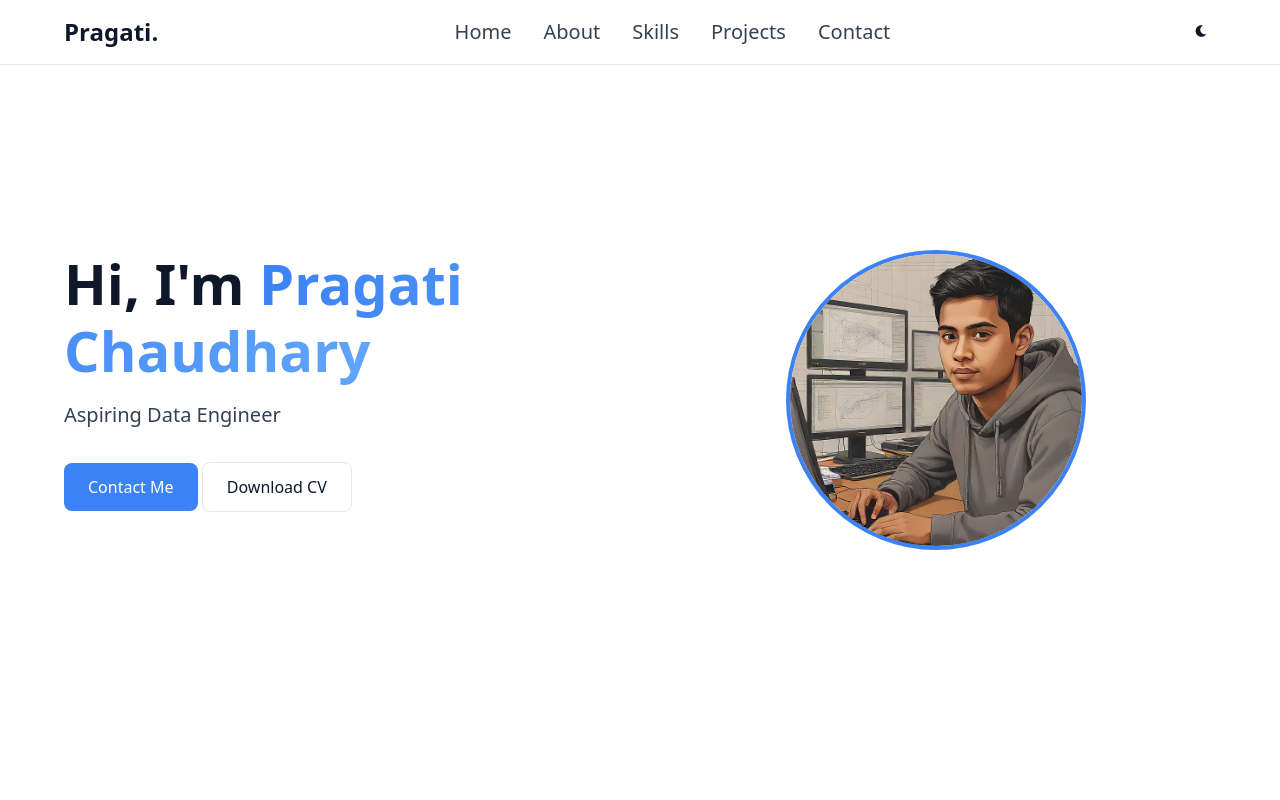
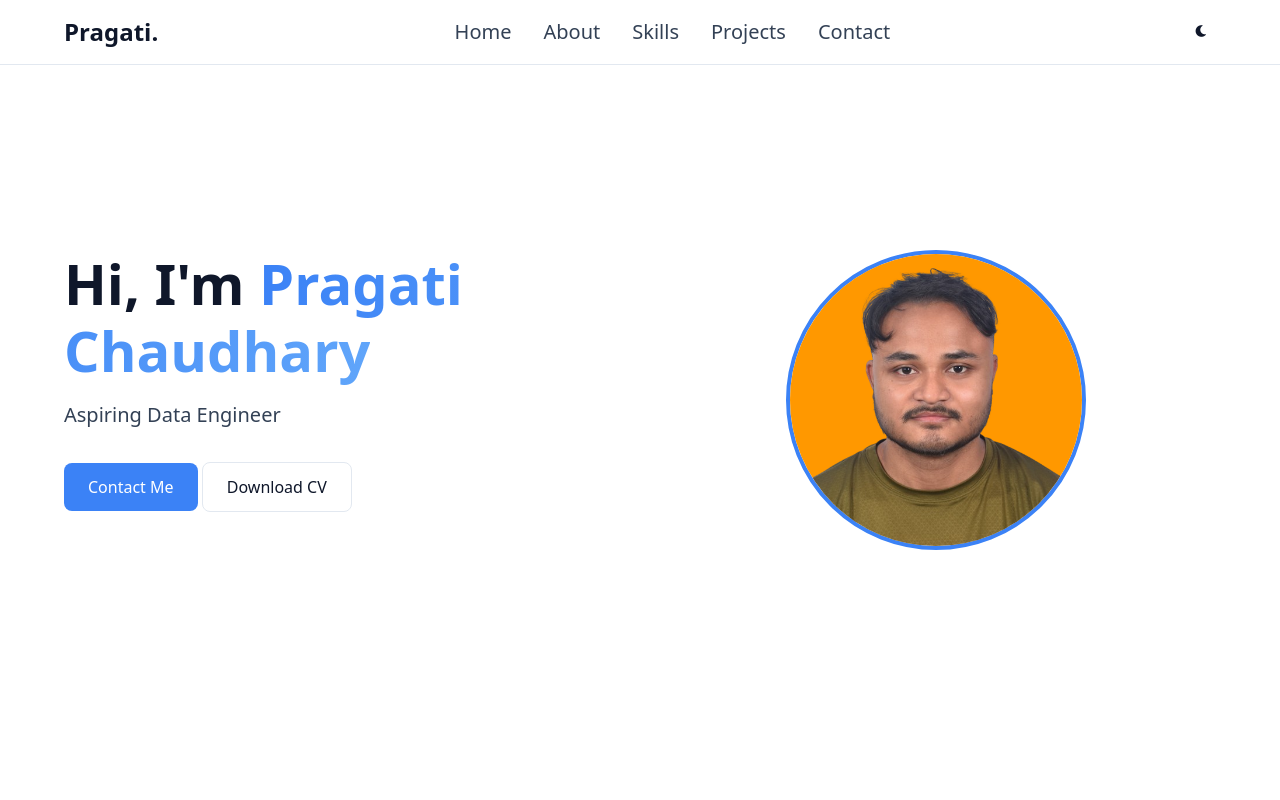
Before and after one commit to pragati9998/portfolio-site, a plain HTML site: page index.html in a window 1280 px wide. Shown: the top 800 px of the page. Drawn offline with nearby package versions, Linux system fonts and the light colour scheme.

Commit message:
updated profile img

```diff
--- a/index.html
+++ b/index.html
@@ -44,7 +44,7 @@
                 </div>
             </div>
             <div class="hero-image">
-                <img src="image/image.jpg" alt="Pragati">
+                <img src="image/pragati (2).png" alt="Pragati">
             </div>
         </div>
     </section>
```
Also changed, not shown: image/pragati (2).png (added).
